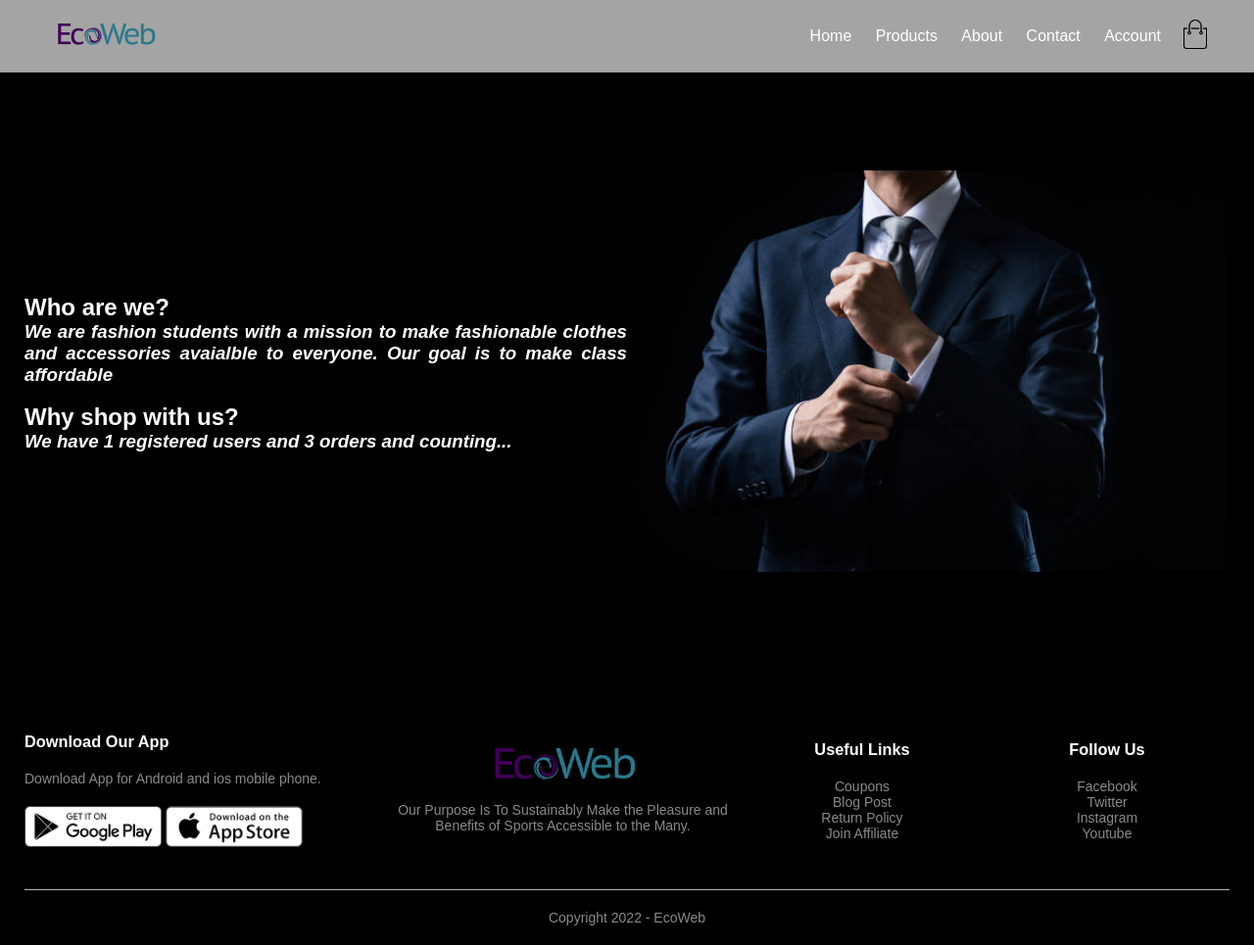
After one commit to samsunga50/EcoWeb, a PHP site: page /about.php in a window 1280 px wide. The commit adds this page. Shown: the whole page at 98% size. Run offline with PHP 8.4, Linux system fonts and the light colour scheme; data comes from the database, SQL or seed files in the repository.

Commit message:
added about page

```diff
--- /dev/null
+++ b/About.js
@@ -0,0 +1,8 @@
+
+var computerScore = document.getElementById('user');
+var number = computerScore.innerHTML;
+
+//await sleep(1000);
+
+number++;
+computerScore.innerHTML = 3;
--- /dev/null
+++ b/about.php
@@ -0,0 +1,136 @@
+<?php
+$servername = "localhost";
+$username = "root";
+$password = "";
+$dbname = "test";
+
+// Create connection
+$conn = new mysqli($servername, $username, $password, $dbname);
+// Check connection
+if ($conn->connect_error) {
+    die("Connection failed: " . $conn->connect_error);
+}
+
+$sql = "SELECT COUNT(*) FROM users";
+
+$users = $conn->query($sql);
+$users = mysqli_fetch_column($users, 0);
+
+$sql = "SELECT COUNT(*) FROM orders";
+
+$orders = $conn->query($sql);
+$orders = mysqli_fetch_column($orders, 0);
+
+$conn->close();
+?>
+
+<!DOCTYPE html>
+<html>
+
+<head>
+    </style>
+    <meta charset="UTF-8">
+    <meta name="viewport" content="width=device-width, initial-scale=1.0">
+    <title>EcoWeb | Sign Up</title>
+    <link rel="stylesheet" href="style.css">
+    <link rel="stylesheet" href="About.js" type="text/Javascript">
+</head>
+
+<body>
+    <div class="container">
+        <div class="navbar">
+            <div class="logo">
+                <a href="index.html"><img src="images/logo.png" alt="logo" width="125px"></a>
+            </div>
+            <nav>
+                <ul id="MenuItems">
+                    <li><a href="index.html">Home</a></li>
+                    <li><a href="products.html">Products</a></li>
+                    <li><a href="">About</a></li>
+                    <li><a href="contact.php">Contact</a></li>
+                    <li><a href="account.html">Account</a></li>
+                </ul>
+            </nav>
+            <a href="cart.html"><img src="images/cart_white.png" width="30px" height="30px"></a>
+            <img src="images/menu.png" class="menu-icon" onclick="menutoggle()">
+        </div>
+    </div>
+
+
+
+    <div class="account-page">
+        <div class="container">
+            <div class="row">
+                <div class="col-2">
+                    <div class="header">
+                        <script src="About.js"></script>
+                        <h2>
+                            <p>Who are we?</p>
+                        </h2>
+                        <h3>
+                            <p style="text-align: justify;"><i>We are fashion students with a mission to make fashionable clothes and accessories avaialble to everyone. Our goal is to make class affordable <br></p>
+                        </i></h3>
+
+                        <br>
+                        <h2>
+                            <p>Why shop with us?</p>
+                        </h2>
+                        <h3>
+                            <p style="text-align: justify;"><i> We have <?php echo $users; ?> registered users and <?php echo $orders; ?> orders and counting...</i></p>
+                        </h3>
+
+                    </div>
+                </div>
+                <div class="col-2">
+                    <img src="images/online-shopping.jpg" width="100%">
+                </div>
+
+            </div>
+        </div>
+    </div>
+
+
+
+    <!-- Footer -->
+    <div class="footer">
+        <div class="container">
+            <div class="row">
+                <div class="footer-col-1">
+                    <h3>Download Our App</h3>
+                    <p>Download App for Android and ios mobile phone.</p>
+                    <div class="app-logo">
+                        <img src="images/play-store.png">
+                        <img src="images/app-store.png">
+                    </div>
+                </div>
+                <div class="footer-col-2">
+                    <img src="images/logo-white.png">
+                    <p>Our Purpose Is To Sustainably Make the Pleasure and Benefits of Sports Accessible to the Many.
+                    </p>
+                </div>
+                <div class="footer-col-3">
+                    <h3>Useful Links</h3>
+                    <ul>
+                        <li>Coupons</li>
+                        <li>Blog Post</li>
+                        <li>Return Policy</li>
+                        <li>Join Affiliate</li>
+                    </ul>
+                </div>
+                <div class="footer-col-4">
+                    <h3>Follow Us</h3>
+                    <ul>
+                        <li>Facebook</li>
+                        <li>Twitter</li>
+                        <li>Instagram</li>
+                        <li>Youtube</li>
+                    </ul>
+                </div>
+            </div>
+            <hr>
+            <p class="copyright">Copyright 2022 - EcoWeb</p>
+        </div>
+    </div>
+</body>
+
+</html>
--- a/contact.php
+++ b/contact.php
@@ -59,7 +59,7 @@ $(document).ready(function(){
         <ul id="MenuItems">
           <li><a href="index.html">Home</a></li>
           <li><a href="products.html">Products</a></li>
-          <li><a href="">About</a></li>
+          <li><a href="about.php">About</a></li>
           <li><a href="contact.php">Contact</a></li>
           <li><a href="account.html">Account</a></li>
         </ul>
```
Also changed, not shown: registration/login.php (+4 -4 lines), registration/register.php (+4 -4 lines).
